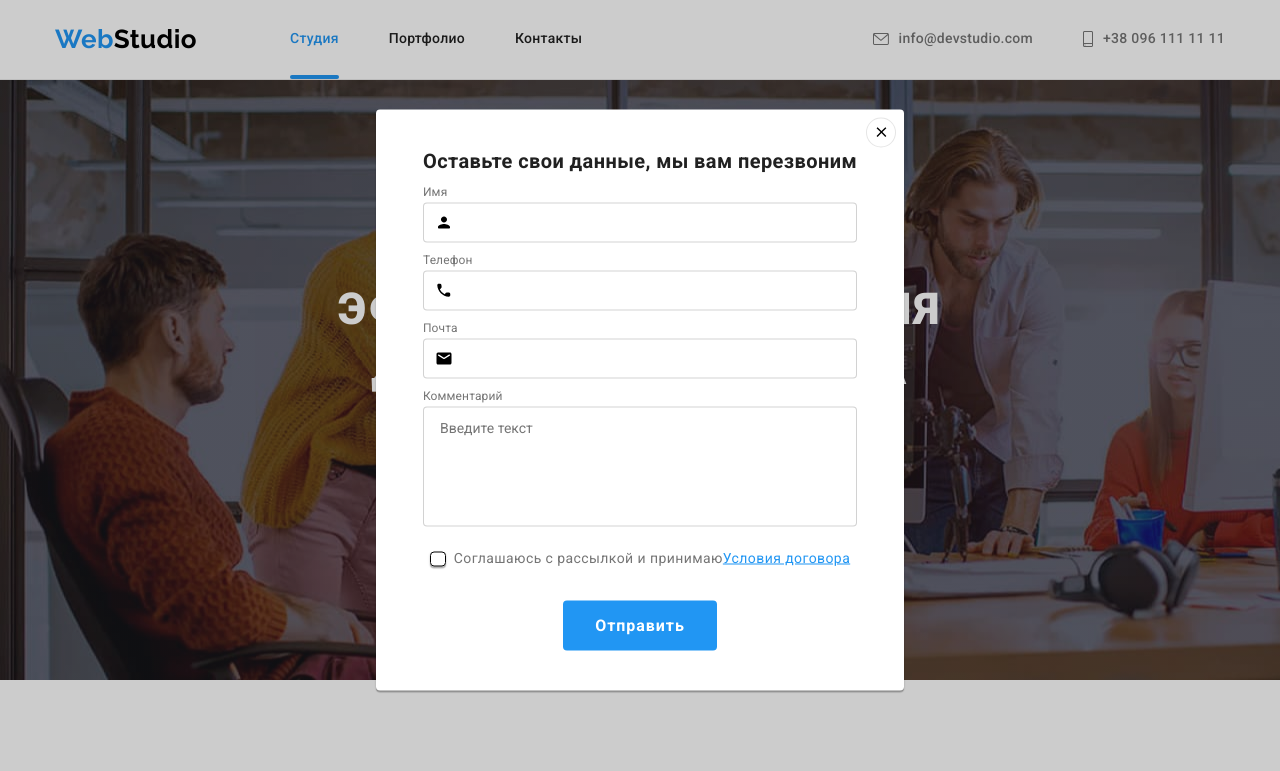
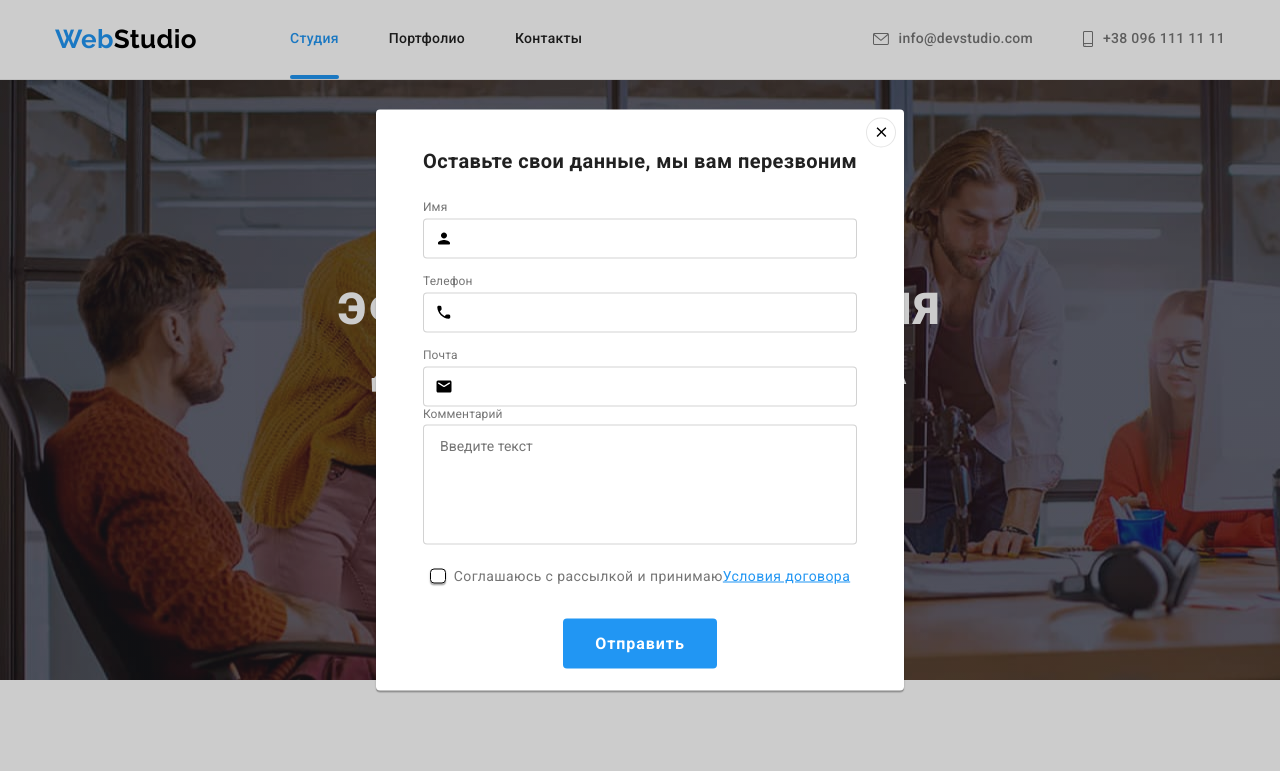
Before and after one commit to MarharytaBoichenko/goit-markup-hw-06, a plain HTML site: page index.html in a window 1280 px wide. Both pictures are taken after a click on the button "Заказать услугу". Shown: the top 771 px of the page. Drawn offline with nearby package versions, Linux system fonts and the light colour scheme.

Commit message:
редактирует позиционирование иконок  в инпуте

```diff
--- a/css/styles.css
+++ b/css/styles.css
@@ -657,13 +657,12 @@ img {
 }
 .form-field {
   display: flex;
-  position: relative;
   flex-direction: column;
   margin-bottom: 10px;
 }
-/* .form-input {
+.form-input {
   position: relative;
-} */
+}
 .form-field.comment {
   margin-bottom: 20px;
 }
@@ -687,7 +686,7 @@ img {
   width: 18px;
   height: 18px;
   position: absolute;
-  bottom: 11px;
+  top: 11px;
   left: 12px;
   transition: fill 250ms cubic-bezier(0.4, 0, 0.2, 1);
 }
--- a/index.html
+++ b/index.html
@@ -595,7 +595,7 @@
         <form class="modal-form" autocomplete="off">
           <div class="modal-field">
             <p class="form-text">Оставьте свои данные, мы вам перезвоним</p>
-            <label class="form-field">
+            <label class="form-field" for="text"></label>
             <span class="form-label">Имя</span>
             <div class="form-input">
               <input
@@ -604,13 +604,14 @@
                 class="input-field"
                 placeholder=" "
                 pattern="^[a-zA-Z]+$"
+                id="text"
               />
               <svg class="form-icon">
                 <use href="./images/icon/sprite.svg#person"></use>
               </svg>
             </div>
-            </label>
-            <label class="form-field">
+
+            <label class="form-field" for="tel"></label>
             <span class="form-label">Телефон</span>
             <div class="form-input">
               <input
@@ -619,25 +620,28 @@
                 class="input-field"
                 placeholder=" "
                 pattern="[0-9]{10}"
+                id="tel"
               />
               <svg class="form-icon">
                 <use href="./images/icon/sprite.svg#phone-black"></use>
               </svg>
             </div>
-            </label>
-            <label class="form-field">
+
+            <label class="form-field" for="email"></label>
             <span class="form-label">Почта</span>
-
+            <div class="form-input">
               <input
                 type="email"
                 name="email"
                 class="input-field"
                 placeholder=" "
+                id="email"
               />
               <svg class="form-icon">
                 <use href="./images/icon/sprite.svg#email"></use>
               </svg>
-            </label>
+            </div>
+
             <label class="form-field comment">
               <span class="form-label">Комментарий</span>
               <textarea
```
Lines whose indentation alone changed are shown as unchanged.
